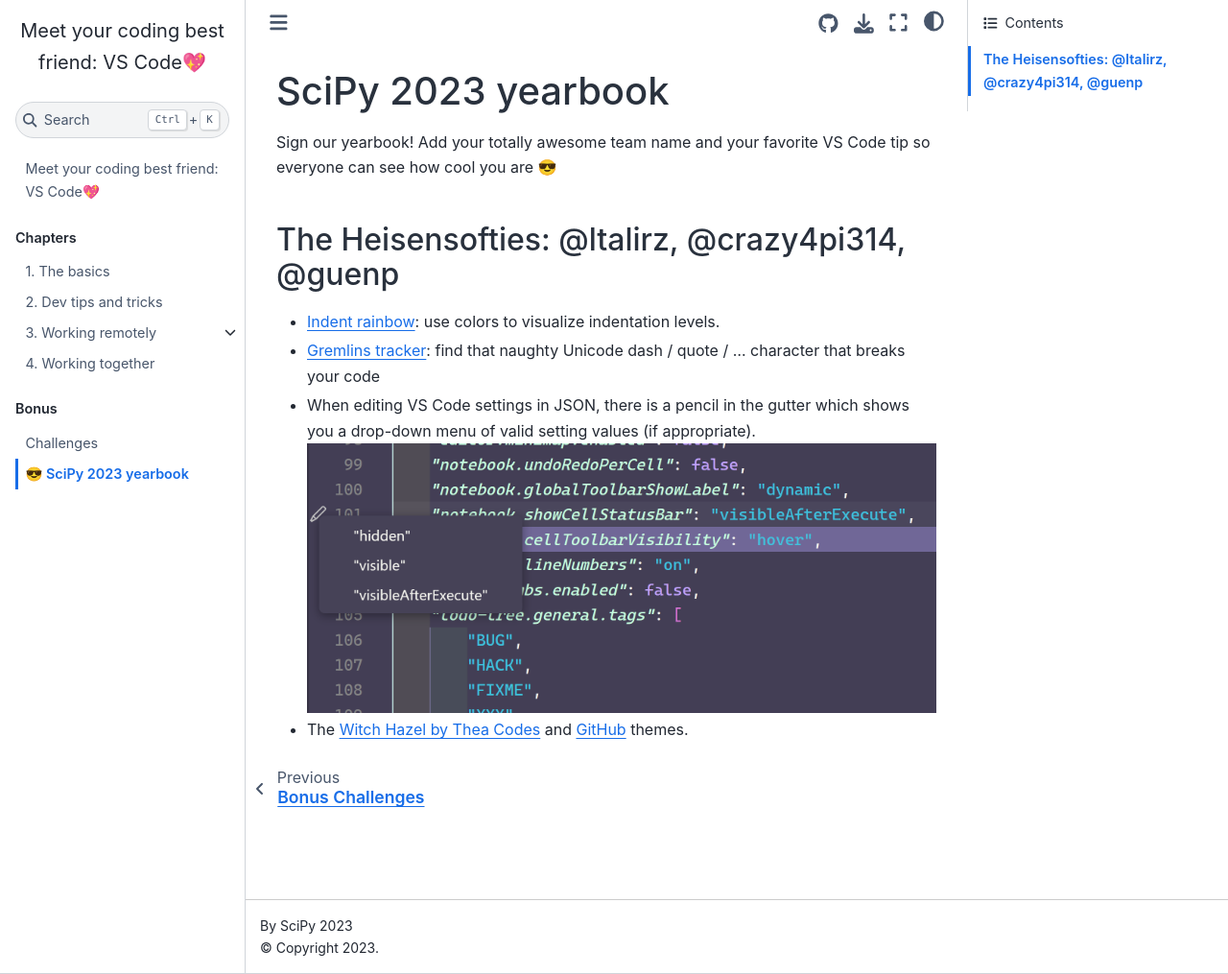
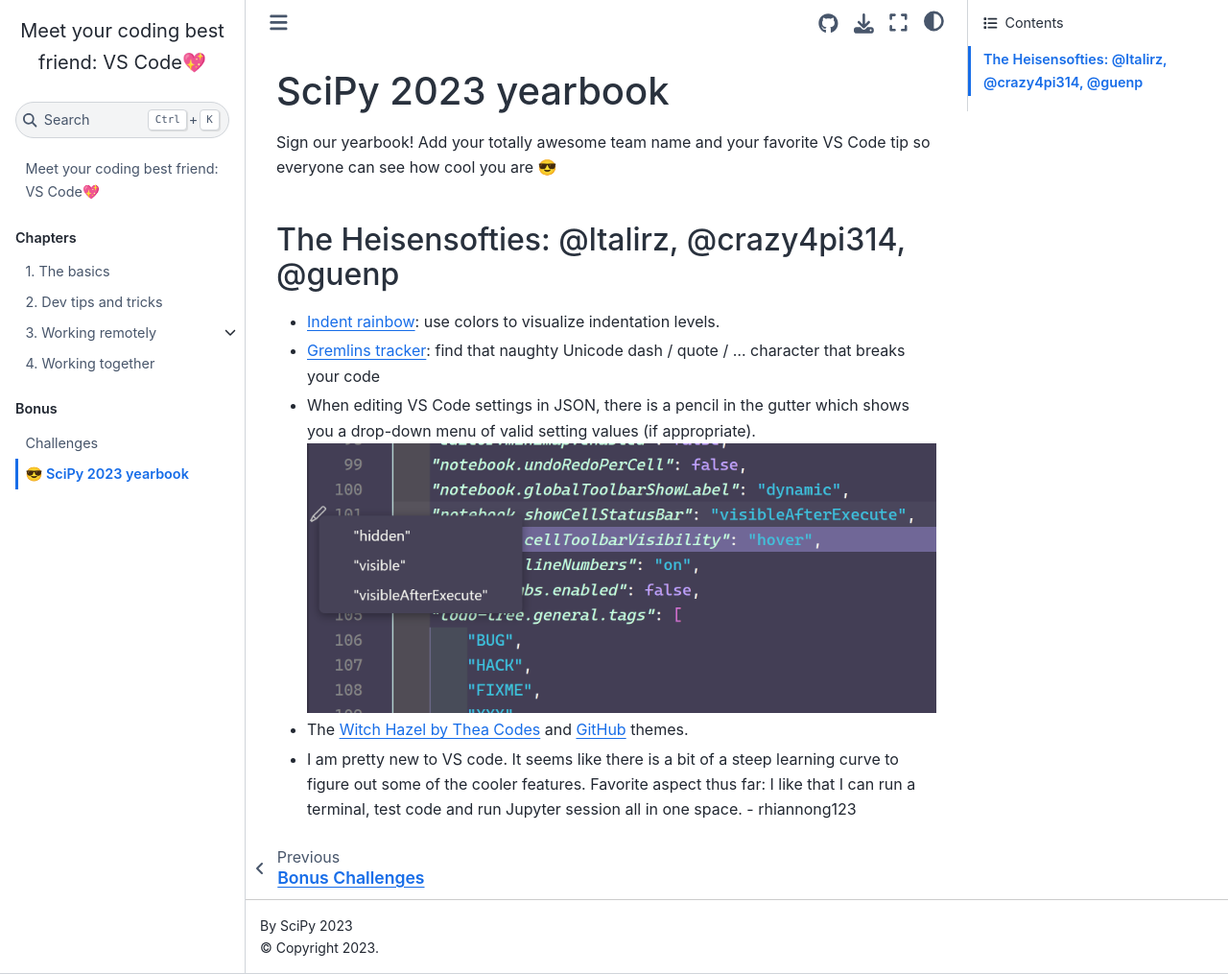
Before and after one commit to crazy4pi314/scipy-vscode-tutorial, a Jupyter Book: the page built from yearbook2023.md, in a window 1280 px wide and 1015 px high. Shown: the whole window at 96% size. Built offline with Jupyter Book 1.0.4 settings and Sphinx 7.4.7 and the Sphinx Book theme 1.1.4, drawn with Linux system fonts in a browser that asks for light colours.

Commit message:
Signing yearbook - rhiannong123

```diff
--- a/yearbook2023.md
+++ b/yearbook2023.md
@@ -9,3 +9,4 @@
 - When editing VS Code settings in JSON, there is a pencil in the gutter which shows you a drop-down menu of valid setting values (if appropriate).
 ![Screenshot of a JSON editor window with a pencil icon in the gutter which has a drop down for the valid setting values for that line.](static/setting-json-tip.png)
 - The [Witch Hazel by Thea Codes](https://marketplace.visualstudio.com/items?itemName=TheaFlowers.witch-hazel) and [GitHub](https://marketplace.visualstudio.com/items?itemName=GitHub.github-vscode-theme) themes.
+- I am pretty new to VS code. It seems like there is a bit of a steep learning curve to figure out some of the cooler features. Favorite aspect thus far: I like that I can run a terminal, test code and run Jupyter session all in one space. - rhiannong123
```
